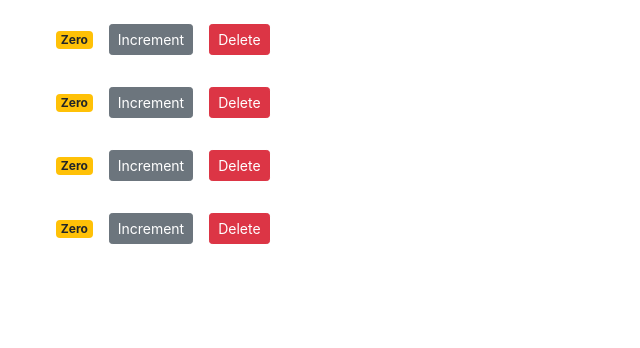
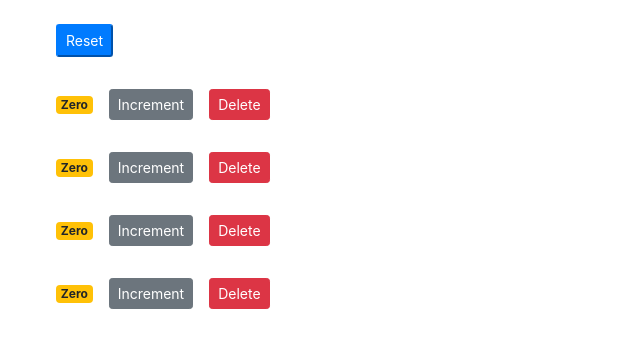
Before and after one commit to eljeh/react-counter-app, a React (Create React App) app: page / in a window 1280 px wide. Shown: the top 348 px of the page, without its empty margins (0-640 px from the left). Built offline with nearby package versions, Linux system fonts and the light colour scheme.

Commit message:
Single Source of Truth

```diff
--- a/src/components/counters.jsx
+++ b/src/components/counters.jsx
@@ -10,13 +10,26 @@
 			{ id: 4, value: 0 },
 		]
 	}
+	handleReset = () => {
+		const counters = this.state.counters.map(c => {
+			c.value = 0;
+			return c;
+		});
+		this.setState({ counters })
+	}
 	handleDelete = counterId => {
 		const counters = this.state.counters.filter(c => c.id !== counterId);
-		this.setState({counters});
+		this.setState({ counters });
 	}
 	render() {
 		return (
-			<div className="mt-3 mx-5">
+		<div className="mt-3 mx-5">
+			<button
+				onClick={this.handleReset}
+				className="btn-primary btn-sm m-2">
+				Reset
+			</button>
+
 				{this.state.counters.map(counter => (
 					<Counter
 						key={counter.id}
```
